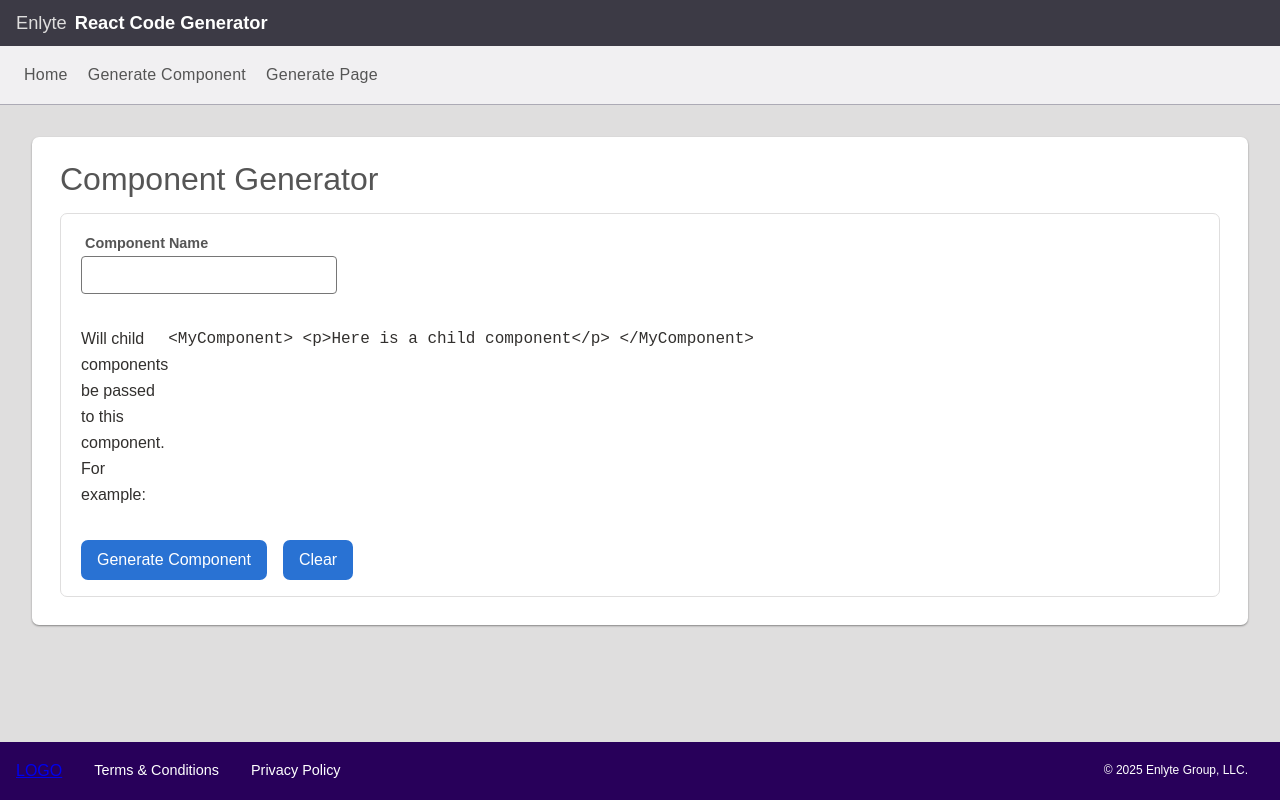
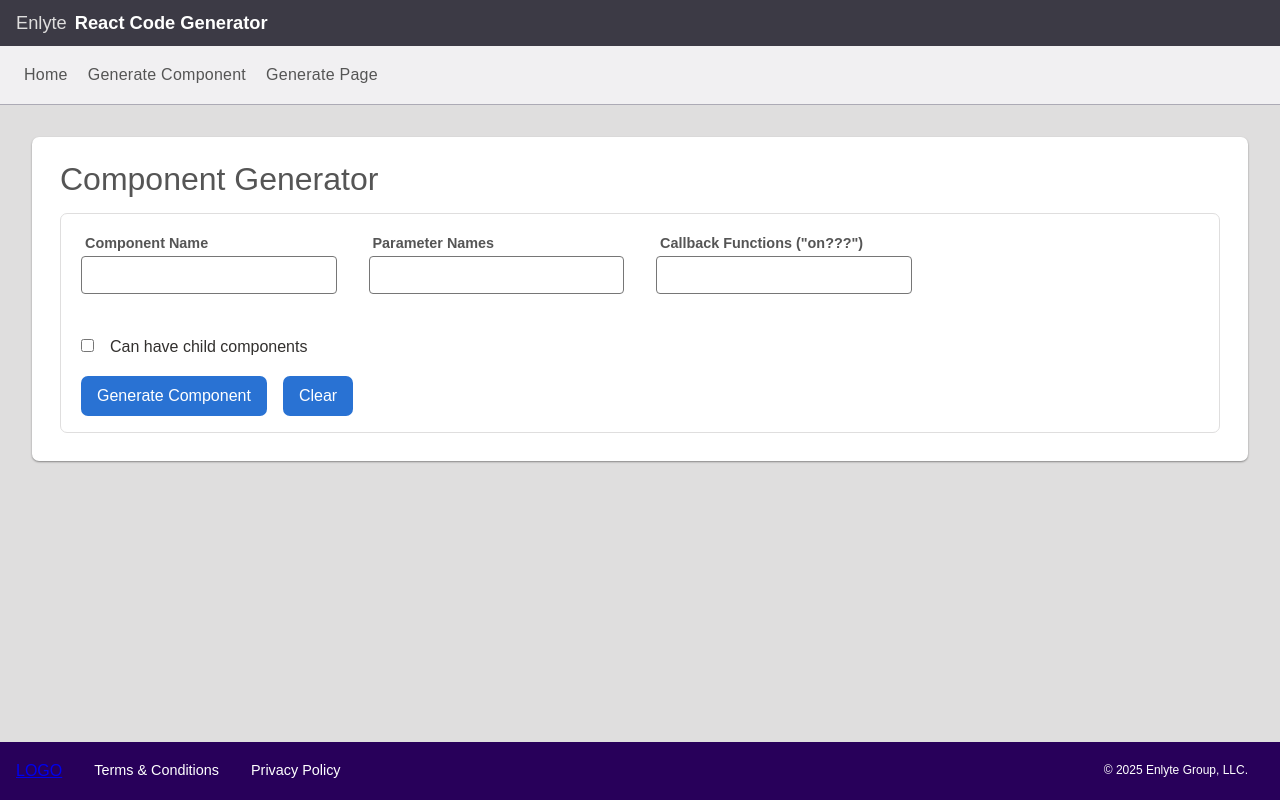
Before and after one commit to KevinJanise/react-project-generator, a React (Vite) app: page /componentGenerator in a window 1280 px wide. Built offline with nearby package versions, Linux system fonts and the light colour scheme.

Commit message:
Updated component generator

```diff
--- a/package.json
+++ b/package.json
@@ -10,6 +10,8 @@
     "preview": "vite preview"
   },
   "dependencies": {
+    "file-saver": "^2.0.5",
+    "jszip": "^3.10.1",
     "react": "^18.3.1",
     "react-dom": "^18.3.1",
     "react-project-generator": "file:",
--- a/src/components/Grid/Grid.module.css
+++ b/src/components/Grid/Grid.module.css
@@ -24,6 +24,7 @@
 
 .column > * {
   max-width: 100%;
+  width: 100%;
 }
 
 /* Alignment classes */
--- a/src/routes/ComponentGenerator/ComponentGenerator.jsx
+++ b/src/routes/ComponentGenerator/ComponentGenerator.jsx
@@ -24,9 +24,14 @@ function ComponentGenerator({
   ...rest
 }) {
   const [componentName, setComponentName] = useState("");
-  const [componentCode, setComponentCode] = useState("");
+  const [component, setComponent] = useState();
 
-  let initialFormState = { componentName: "" };
+  let initialFormState = {
+    componentName: "",
+    hasChildComponents: false,
+    parameterNames: "",
+    callbackFunctions: ""
+  };
   const { formData, resetForm, handleChange, setFormData, trimValue } =
     useForm(initialFormState);
 
@@ -38,71 +43,132 @@ function ComponentGenerator({
     setFocusOnFirstError,
   } = useErrorMessages();
 
-  const handleGenerateComponent = (event) => {
-    event.preventDefault();
+  // Have an assembler who knows where the different pieces go
+  const assemble = (indexFile, componentFile, cssFile) => {
+    let componentParts = { indexFile, componentFile, cssFile };
 
-    let theComponentName = formData.componentName;
+    console.log(componentParts);
 
-    // let componentName = formData.componentName;
-    setComponentName(formData.componentName);
+    setComponent(componentParts);
+  };
 
-    //    let builder = new ComponentBuilder(componentTemplate);
-    //  let code = builder.componentName("CodeDisplay").param("name", "default value").state("message", "default").state("other").build();
+  const generateIndexFile = (componentName) => ({
+    directory: componentName,
+    fileName: "index.js",
+    content: `export { ${componentName} } from './${componentName}';`,
+  });
 
-    console.log("handleGenerateComponent");
+  const generateParameterList = (hasChildComponents, parameterNames, callbackFunctions = "") => {
+    const baseParams = ['className = ""', 'style = {}', '...rest'];
+    const allParams = [];
 
-    let componentTemplate = `import styles from "./${theComponentName}.module.css";
+    if (hasChildComponents) allParams.push("children");
+    if (parameterNames) allParams.push(parameterNames);
+    if (callbackFunctions) {
+      allParams.push(...callbackFunctions.split(",").map(s => s.trim()));
+    }
 
+    return [...allParams, ...baseParams].join(", ");
+  };
+
+  const generateCallbackHandlers = (callbackFunctions = "") => {
+    if (!callbackFunctions) return "";
+
+    return callbackFunctions
+      .split(",")
+      .map(fn => fn.trim())
+      .filter(fn => fn) // remove empty entries
+      .map(fn => {
+        const handlerName = `handle${fn.charAt(0).toUpperCase()}${fn.slice(1)}`;
+        return `
+    const ${handlerName} = (...args) => {
+      if (typeof ${fn} === "function") {
+        ${fn}(...args);
+      }
+    };`;
+      })
+      .join("\n");
+  };
+
+  const generateComponentFile = (
+    componentName,
+    hasChildComponents,
+    parameterNames,
+    callbackFunctions = ""
+  ) => {
+    const parameterList = generateParameterList(hasChildComponents, parameterNames, callbackFunctions);
+    const className = FormatUtils.toLowerFirstLetter(componentName);
+    const directory = componentName;
+    const fileName = `${componentName}.jsx`;
+
+    const childrenBlock = hasChildComponents ? `\n      {children}` : "";
+    const callbackHandlers = generateCallbackHandlers(callbackFunctions);
+
+    const sourceCode = `import styles from "./${componentName}.module.css";
   import { Link } from "react-router";
 
-  function ${theComponentName}({ children, onStatusUpdate, propertyName = "default value", className = "", style = {}, ...rest }) {
-    const combinedClassName = \`\${styles.${FormatUtils.toLowerFirstLetter(
-      theComponentName
-    )}} \${className}\`;
+  function ${componentName}({ ${parameterList} }) {
+    const combinedClassName = \`\${styles.${className}} \${className}\`;
 
-    const handleStatusUpdate = () => {
-        let status = "some value";
-
-        onStatusUpdate(status);
-    };
+    ${callbackHandlers}
 
     return (
       <div className={combinedClassName} style={style} {...rest}>
         {/* Implement component */}
-         {/*
-           Do something with
-           the property
-         */}
-
-          {children}
+        {/* Do something with the property */}${childrenBlock}
       </div>
     );
   }
 
-  export { ${theComponentName} };
+  export { ${componentName} };
   `;
 
-    setComponentCode(componentTemplate);
+    return { directory, fileName, content: sourceCode };
+  };
 
-    console.log(`${theComponentName}.jsx`);
-    console.log(componentTemplate);
+  const generateCssFile = (componentName) => {
+    const className = FormatUtils.toLowerFirstLetter(componentName);
 
-    console.log("\nindex.js");
-    console.log(`export { ${theComponentName} } from './${theComponentName}';`);
+    return {
+      directory: componentName,
+      fileName: `${componentName}.module.css`,
+      content: `.${className} {\n    /* add CSS */\n  }`,
+    };
+  };
 
-    console.log(`\n${theComponentName}.module.css`);
-    console.log(`.${FormatUtils.toLowerFirstLetter(theComponentName)} {
-  }`);
+  const generateComponentPieces = (
+    componentName,
+    hasChildComponents,
+    parameterNames, callbackFunctions
+  ) => {
+    let indexFile = generateIndexFile(componentName);
+    let componentFile = generateComponentFile(
+      componentName,
+      hasChildComponents,
+      parameterNames, callbackFunctions
+    );
+    let cssFile = generateCssFile(componentName);
+
+    assemble(indexFile, componentFile, cssFile);
+  };
+
+  const handleGenerateComponent = (event) => {
+    event.preventDefault();
+
+    let componentName = formData.componentName;
+    let hasChildComponents = formData.hasChildComponents;
+    let parameterNames = formData.parameterNames;
+    let callbackFunctions = formData.callbackFunctions;
+
+    generateComponentPieces(componentName, hasChildComponents, parameterNames, callbackFunctions);
   };
 
   const handleClear = () => {
     resetForm();
-    setComponentCode(null);
+    setComponent(null);
   };
 
   const combinedClassName = `${styles.componentGenerator} ${className}`;
-
-  // <CodeDisplay title={componentName} code={} />
 
   return (
     <div className={combinedClassName} style={style} {...rest}>
@@ -124,29 +190,60 @@ function ComponentGenerator({
                   errorMessage={getErrorMessage("componentName")}
                 />
               </Column>
+              <Column width="25%">
+                <LabeledTextInput
+                  label="Parameter Names"
+                  name="parameterNames"
+                  onBlur={trimValue}
+                  placeholder=""
+                  onChange={handleChange}
+                  value={formData.parameterNames}
+                  type="text"
+                  errorMessage={getErrorMessage("parameterNames")}
+                />
+              </Column>
+              <Column width="25%">
+                <LabeledTextInput
+                  label={`Callback Functions ("on???")`}
+                  name="callbackFunctions"
+                  onBlur={trimValue}
+                  placeholder=""
+                  onChange={handleChange}
+                  value={formData.callbackFunctions}
+                  type="text"
+                  errorMessage={getErrorMessage("callbackFunctions")}
+                />
+              </Column>
             </Row>
             <Row>
-              <Column width="50%">
-                <p>
-                  Will child components be passed to this component. For
-                  example:
-                </p>
-                <pre>
-                  <code>
-                    &lt;MyComponent&gt; &lt;p&gt;Here is a child
-                    component&lt;/p&gt; &lt;/MyComponent&gt;
-                  </code>
-                </pre>
+              <Column
+                width="50%"
+                valign="center"
+                style={{ paddingTop: "2rem" }}
+              >
+                <div>
+                  <input
+                    className={styles.checkbox}
+                    id="hasChildComponents"
+                    type="checkbox"
+                    onChange={handleChange}
+                    name="hasChildComponents"
+                    checked={formData.hasChildComponents}
+                  />
+                  <label htmlFor="hasChildComponents">
+                    Can have child components
+                  </label>
+                </div>
               </Column>
             </Row>
           </Grid>
 
           <Row>
-            <Column width="auto" align="left">
+            <Column width="50%" align="left">
               <button
                 className="button"
                 type="submit"
-                style={{ marginRight: "1rem" }}
+                style={{ marginRight: "1rem", width: "auto" }}
               >
                 Generate Component
               </button>
@@ -155,7 +252,7 @@ function ComponentGenerator({
                 className="button"
                 type="button"
                 onClick={handleClear}
-                style={{ marginRight: "1rem" }}
+                style={{ marginRight: "1rem", width: "auto" }}
               >
                 Clear
               </button>
@@ -164,29 +261,30 @@ function ComponentGenerator({
         </form>
       </PageSection>
 
-      {componentCode && (
+      {component && (
         <PageSection title={`Code for ${componentName} Component`}>
+          <span style={{ marginLeft: "1rem" }}>
+            Download all files in one zip file. Unzip in /src/components{" "}
             <img
               src={iconZip}
               className={styles.zipIcon}
               alt="Download .zip file"
             />
+          </span>
 
           <CodeDisplay
-            title={`src/components/${componentName}/${componentName}.jsx`}
-            sourceCode={componentCode}
+            title={`src/components/${component.indexFile.directory}/${component.indexFile.fileName}`}
+            sourceCode={component.indexFile.content}
           />
 
           <CodeDisplay
-            title={`src/components/${componentName}/index.js`}
-            sourceCode={`export { ${componentName} } from './${componentName}';`}
+            title={`src/components/${component.cssFile.directory}/${component.cssFile.fileName}`}
+            sourceCode={component.cssFile.content}
           />
 
           <CodeDisplay
-            title={`src/components/${componentName}/${componentName}.module.css`}
-            sourceCode={`.${FormatUtils.toLowerFirstLetter(
-              componentName
-            )}\n  {\n     /* add CSS */ \n  }`}
+            title={`src/components/${component.componentFile.directory}/${component.componentFile.fileName}`}
+            sourceCode={component.componentFile.content}
           />
         </PageSection>
       )}
--- a/src/routes/ComponentGenerator/ComponentGenerator.module.css
+++ b/src/routes/ComponentGenerator/ComponentGenerator.module.css
@@ -17,3 +17,7 @@
   top: .4rem;
   left: 1rem;
 }
+
+.checkbox {
+  margin-right: 1rem;
+}
```
Also changed, not shown: 1 other file (tests, documents, lock files or other folders). Lines whose indentation alone changed are shown as unchanged.
